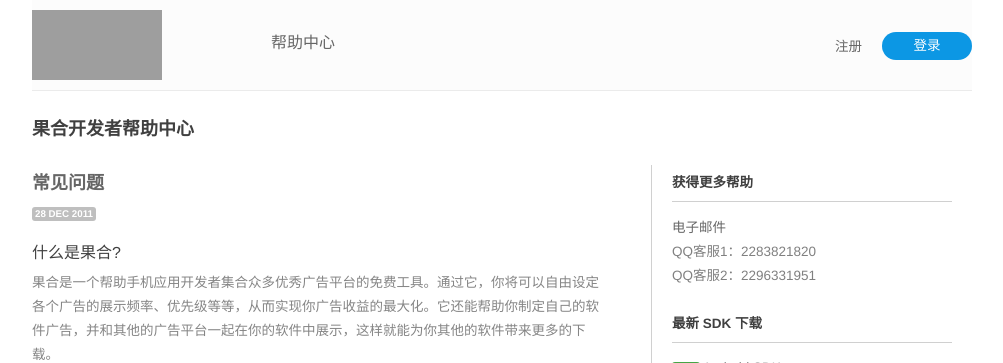
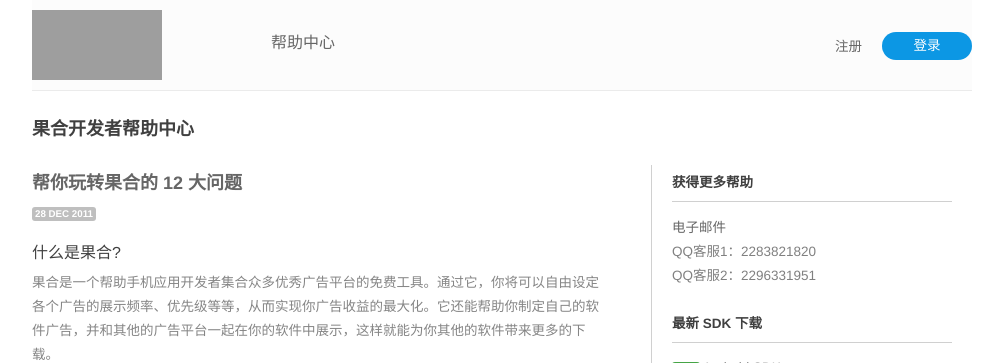
Before and after one commit to guohe/guohe-help, a Jekyll site: the page built from _posts/2011-12-28-faq.md, in a window 1280 px wide, cut to the strip 0-363 px from the top of the page. Shown: the whole strip, without its empty margins (138-1141 px from the left). Built offline with Jekyll 4.4.1, drawn with Linux system fonts in a browser that asks for light colours; nearby versions of some CDN libraries; Markdown is read by kramdown in place of the engine named in the settings; grey boxes are pictures that could not be loaded.

Commit message:
small changes to title

```diff
--- a/_posts/2011-12-28-faq.md
+++ b/_posts/2011-12-28-faq.md
@@ -1,6 +1,6 @@
 ---
 layout: post
-title: 常见问题
+title: 帮你玩转果合的 12 大问题
 category: getting-started
 ---
 ## 什么是果合?
```
Also changed, not shown: 2 other files.
